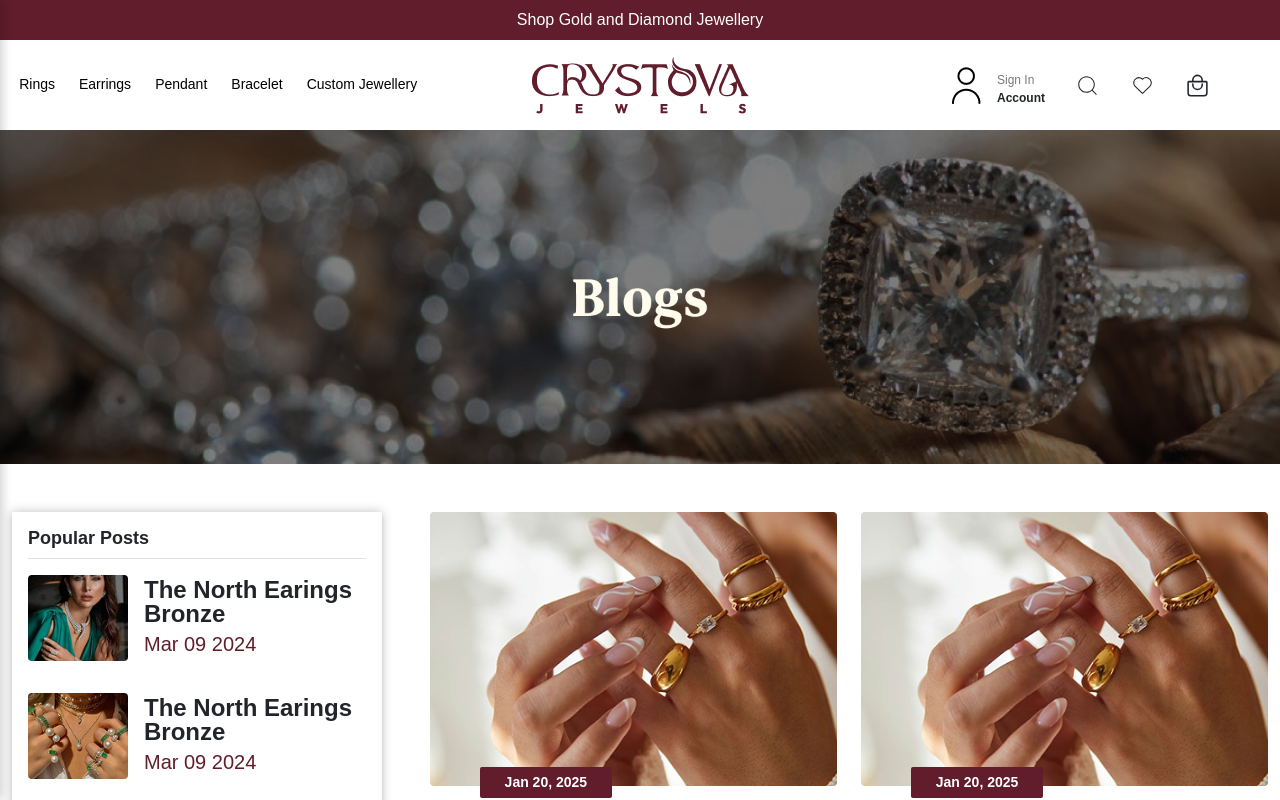
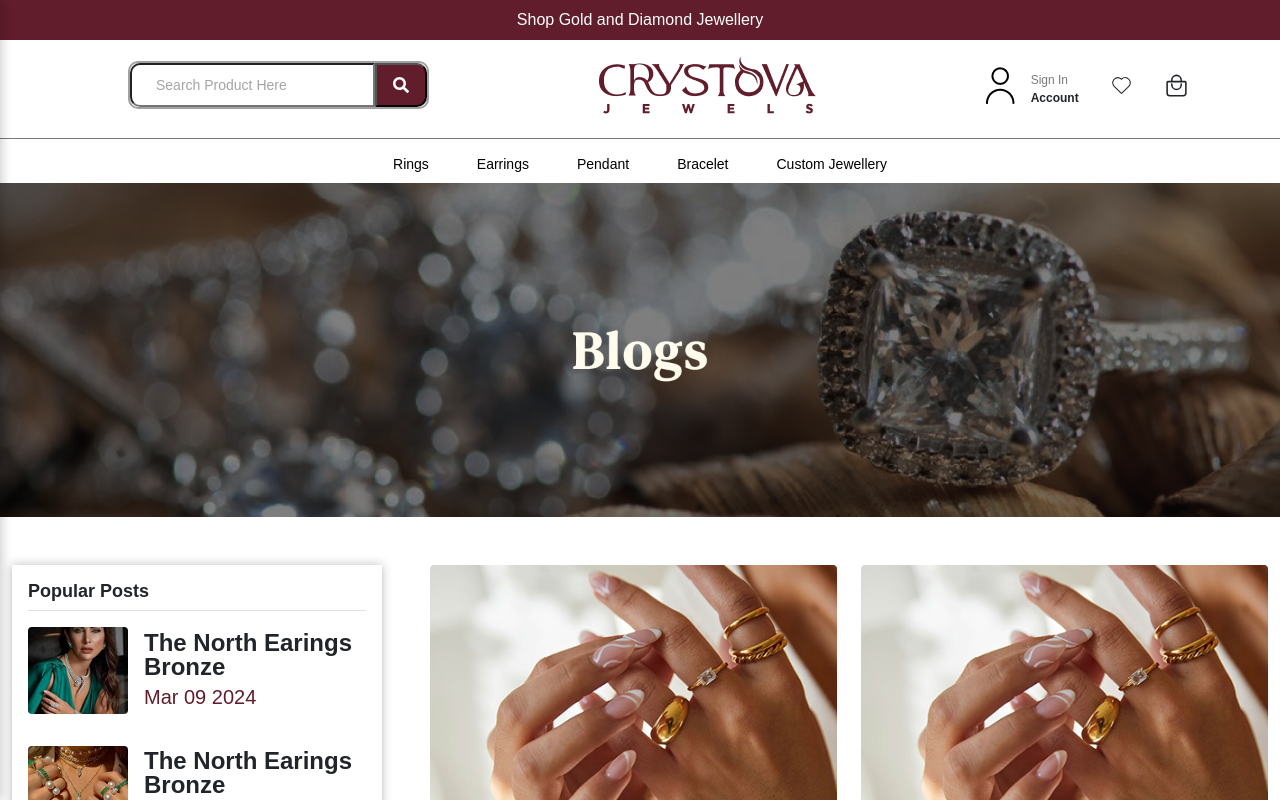
Before and after one commit to MahekOrpol/front, a React (Create React App) app: page /blog in a window 1280 px wide. Shown: the top 800 px of the page. Built offline with nearby package versions, Linux system fonts and the light colour scheme.

Commit message:
header chngs

```diff
--- a/src/Components/Home/index.css
+++ b/src/Components/Home/index.css
@@ -1869,6 +1869,12 @@ img.ring-image {
   }
 }
 
+@media (max-width:993px) and (min-width:768px) {
+  .sdcsdh_xshx{
+    width: 20%;
+  }
+}
+
 @media (max-width:1300px) and (min-width:992px) {
   .fest_00ssss {
     padding-left: 0rem !important;
@@ -1890,6 +1896,9 @@ img.ring-image {
   .spg_nb_sle {
     width: 100% !important;
   }
+  .sdcsdh_xshx{
+    width: 20%;
+  }
 }
 
 @media (max-width:1686px) and (min-width:1301px) {
@@ -1902,6 +1911,9 @@ img.ring-image {
     gap: 2rem !important;
   }
 
+  .sdcsdh_xshx{
+    width: 20%;
+  }
   .txt_frss {
     font-size: 40px;
   }
--- a/src/Components/Home/index.js
+++ b/src/Components/Home/index.js
@@ -728,7 +728,7 @@ const Home = () => {
                   {/* Product Details */}
                   <div className="d-flex flex-column main_cdsss">
                     <span className="mikdec_asdaa pt-3">
-                      {product.productName}
+                      {products.productName}
                     </span>
                     <div className="d-flex align-items-center gap-3 pt-1">
                       <span className="mikdec_asdxsx">
@@ -1399,7 +1399,7 @@ const Home = () => {
         <img src={require("../../Images/Groupimg.png")} />
 
         <div className="pt-4 row position-relative w-100 justify-content-between xcdf_sdcsd">
-          <div className=" position-relative box-trens-2 col-md-3 col-lg-3 col-6 col-sm-6 col-12">
+          <div className=" position-relative box-trens-2 col-md-3 col-lg-3 col-6 col-sm-6 col-12 sdcsdh_xshx">
             <div className="d-flex justify-content-center align-items-center h-100 w-100">
               <img
                 src={require("../../Images/image (4).png")}
@@ -1408,7 +1408,7 @@ const Home = () => {
               />
             </div>
           </div>
-          <div className=" position-relative box-trens-2 col-md-3 col-lg-3 col-6 col-sm-6 col-12">
+          <div className=" position-relative box-trens-2 col-md-3 col-lg-3 col-6 col-sm-6 col-12 sdcsdh_xshx">
             <div className="d-flex justify-content-center align-items-center h-100">
               <img
                 src={require("../../Images/image (5).png")}
@@ -1417,7 +1417,7 @@ const Home = () => {
               />
             </div>
           </div>
-          <div className=" position-relative box-trens-2 col-md-3 col-lg-3 col-6 col-sm-6 col-12">
+          <div className=" position-relative box-trens-2 col-md-3 col-lg-3 col-6 col-sm-6 col-12 sdcsdh_xshx">
             <div className="d-flex justify-content-center align-items-center h-100">
               <img
                 src={require("../../Images/Mask group (2).png")}
@@ -1427,7 +1427,16 @@ const Home = () => {
             </div>
           </div>
 
-          <div className=" position-relative box-trens-2 col-md-3 col-lg-3 col-6 col-sm-6 col-12">
+          <div className=" position-relative box-trens-2 col-md-3 col-lg-3 col-6 col-sm-6 col-12 sdcsdh_xshx">
+            <div className="d-flex justify-content-center align-items-center h-100">
+              <img
+                src={require("../../Images/image (6).png")}
+                alt="Dainty Earrings"
+                className="img-fluid"
+              />
+            </div>
+          </div>
+          <div className=" position-relative box-trens-2 col-md-3 col-lg-3 col-6 col-sm-6 col-12 sdcsdh_xshx">
             <div className="d-flex justify-content-center align-items-center h-100">
               <img
                 src={require("../../Images/image (6).png")}
--- a/src/Pages/Header/index.css
+++ b/src/Pages/Header/index.css
@@ -59,6 +59,9 @@
   left: 0;
 }
 
+.khcb_jcj.close{
+  display: none;
+}
 .drawer-header {
   display: flex;
   justify-content: flex-end;
@@ -98,6 +101,9 @@
   .heder_sec_main {
     justify-content: space-between;
     padding: 10px 20px;
+  }
+  .dsn_mdcm{
+    display: none;
   }
 
   /* Show menu icon for mobile */
@@ -154,12 +160,14 @@
   }
 
   .sdchy_88__sxsxs {
-    padding-left: 1rem !important;
+
+    border: 1px solid #A1A1A1;
   }
 
   .sign_txt {
     font-size: 14px;
   }
+
   .acco9_text {
     font-size: 14px;
   }
@@ -181,9 +189,10 @@
     font-family: "Cabin", sans-serif;
     cursor: pointer;
   }
+  .sdchy_88__sxsxs {
 
-  .sdchy_88__sxsxs {
-    padding-left: 0.2rem !important;
+    border: 2px solid #A1A1A1;
+    width: 27%;
   }
 
   .sign_txt {
@@ -211,9 +220,10 @@
     font-family: "Cabin", sans-serif;
     cursor: pointer;
   }
-
   .sdchy_88__sxsxs {
-    padding-left: 1.2rem !important;
+    margin-left: 7rem;
+    border: 2px solid #A1A1A1;
+    width: 27%;
   }
   .sign_txt {
     font-size: 18px;
@@ -232,7 +242,8 @@
 
 @media (min-width: 1441px) and (max-width: 1526px) {
   .sdchy_88__sxsxs {
-    padding-left: 3rem !important;
+    border: 2px solid #A1A1A1;
+    width: 27%;
   }
 
 }
--- a/src/Pages/Header/index.js
+++ b/src/Pages/Header/index.js
@@ -1,6 +1,6 @@
 import React, { useState } from "react";
 import "./index.css";
-
+import { FaSearch } from "react-icons/fa";
 import logo from "../../Images/Group 1597884561.png";
 import usericon from "../../Images/Group.png";
 import { CiHeart, CiSearch } from "react-icons/ci";
@@ -33,12 +33,15 @@ const Header = () => {
         </div>
 
         {/* Desktop Navigation */}
-        <div className="d-none d-lg-flex align-items-center w-25 gap-4 sdchy_88__sxsxs" style={{ paddingLeft: "7.3rem" }}>
-          <div className="header_list_tcty" onClick={() => handleCategoryClick('Rings')}>Rings</div>
-          <div className="header_list_tcty" onClick={() => handleCategoryClick('Earrings')}>Earrings</div>
-          <div className="header_list_tcty" onClick={() => handleCategoryClick('Pendant')}>Pendant</div>
-          <div className="header_list_tcty" onClick={() => handleCategoryClick('Bracelet')}>Bracelet</div>
-          <div className="header_list_tcty">Custom Jewellery</div>
+        <div className="d-none d-lg-flex align-items-center sdchy_88__sxsxs" style={{ marginLeft: "7rem", borderRadius: "10px" }}>
+          <input
+            type="text"
+            placeholder="Search Product Here"
+            className="flex-1 px-4 py-2 outline-none text-gray-700" style={{ width: "100%", borderRadius: "10px 0px 0px 10px" }}
+          />
+          <button className="p-3 rounded-r-full d-flex align-items-center justify-content-center search_hbdhj bg_prime" style={{ height: "2.7rem", borderRadius: "0px 10px 10px 0px" }}>
+            <FaSearch />
+          </button>
         </div>
 
         {/* Logo */}
@@ -55,9 +58,18 @@ const Header = () => {
               <span className="acco9_text w-100">Account</span>
             </div>
           </div>
-          <div><CiSearch size={25} /></div>
+          {/* <div><CiSearch size={25} /></div> */}
           <div><CiHeart size={25} /></div>
           <div><IoBagHandleOutline size={25} /></div>
+        </div>
+      </div>
+      <div className="dsn_mdcm">
+        <div className="d-flex align-items-center justify-content-center jhdb_dhvh pt-2 mt-2" style={{ borderTop: "1px solid #797979" }}>
+          <div className="header_list_tcty mx-4 my-2" onClick={() => handleCategoryClick('Rings')}>Rings</div>
+          <div className="header_list_tcty mx-4 my-2" onClick={() => handleCategoryClick('Earrings')}>Earrings</div>
+          <div className="header_list_tcty mx-4 my-2" onClick={() => handleCategoryClick('Pendant')}>Pendant</div>
+          <div className="header_list_tcty mx-4 my-2" onClick={() => handleCategoryClick('Bracelet')}>Bracelet</div>
+          <div className="header_list_tcty mx-4 my-2">Custom Jewellery</div>
         </div>
       </div>
 
```
Lines whose indentation alone changed are shown as unchanged.
